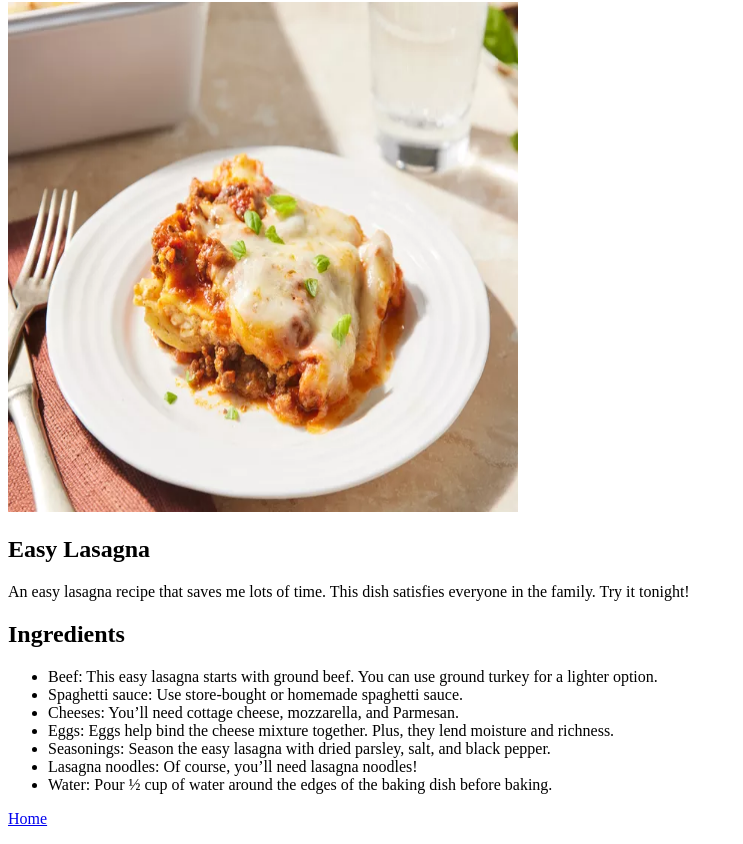
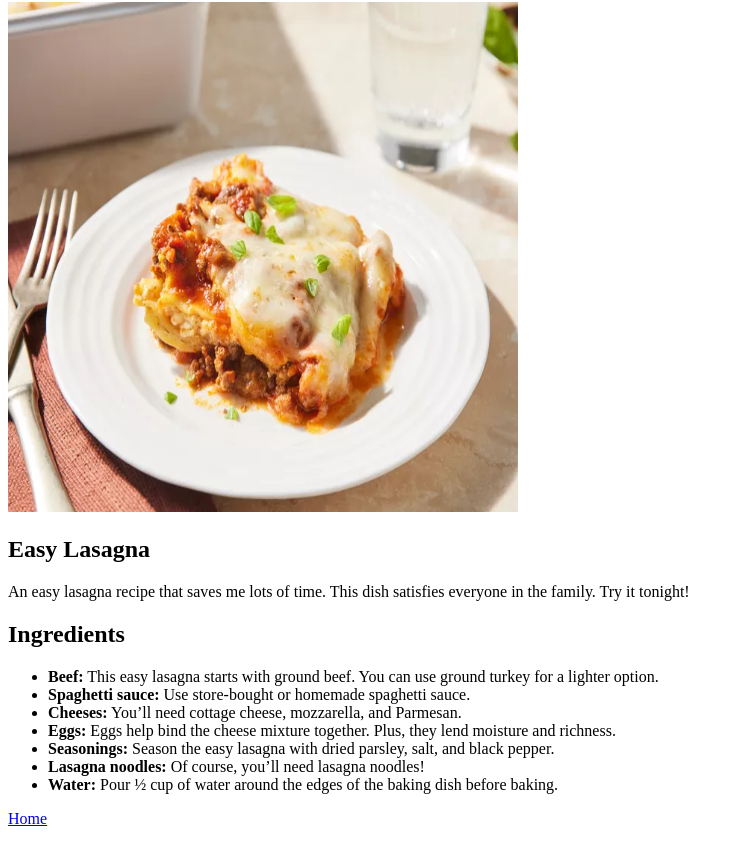
Before and after one commit to DappAssasin/odin-recipes, a plain HTML site: page recipes/lasagna.html in a window 1280 px wide. Shown: the part 78-922 px from the top of the page, without its empty margins (0-743 px from the left). Drawn offline with Linux system fonts and the light colour scheme.

Commit message:
Added strong tags to make ingredients bold

```diff
--- a/recipes/lasagna.html
+++ b/recipes/lasagna.html
@@ -12,13 +12,13 @@
       <p>An easy lasagna recipe that saves me lots of time. This dish satisfies everyone in the family. Try it tonight!</p>
      <h2>Ingredients</h2>
       <ul>
-        <li>Beef: This easy lasagna starts with ground beef. You can use ground turkey for a lighter option.</li>
-        <li>Spaghetti sauce: Use store-bought or homemade spaghetti sauce. </li>
-        <li>Cheeses: You’ll need cottage cheese, mozzarella, and Parmesan.</li>
-        <li>Eggs: Eggs help bind the cheese mixture together. Plus, they lend moisture and richness.</li>
-        <li>Seasonings: Season the easy lasagna with dried parsley, salt, and black pepper.</li>
-        <li>Lasagna noodles: Of course, you’ll need lasagna noodles!</li>
-        <li>Water: Pour ½ cup of water around the edges of the baking dish before baking. </li>
+        <li><strong>Beef:</strong> This easy lasagna starts with ground beef. You can use ground turkey for a lighter option.</li>
+        <li><strong>Spaghetti sauce:</strong> Use store-bought or homemade spaghetti sauce. </li>
+        <li><strong>Cheeses:</strong> You’ll need cottage cheese, mozzarella, and Parmesan.</li>
+        <li><strong>Eggs:</strong> Eggs help bind the cheese mixture together. Plus, they lend moisture and richness.</li>
+        <li><strong>Seasonings:</strong> Season the easy lasagna with dried parsley, salt, and black pepper.</li>
+        <li><strong>Lasagna noodles:</strong> Of course, you’ll need lasagna noodles!</li>
+        <li><strong>Water:</strong> Pour ½ cup of water around the edges of the baking dish before baking. </li>
       </ul>
       <p><a href="../index.html">Home</a></p>
 </body>
```
